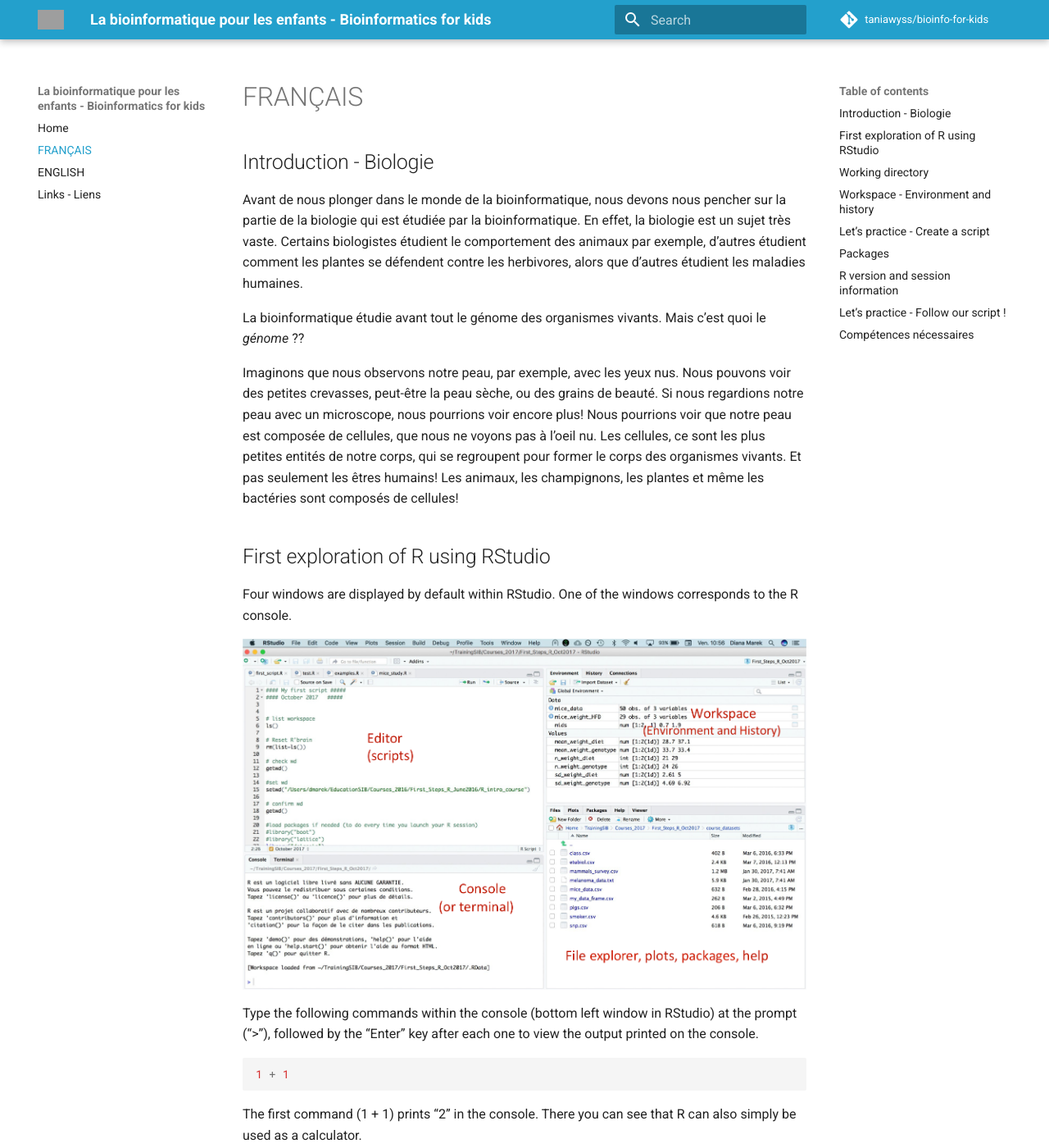
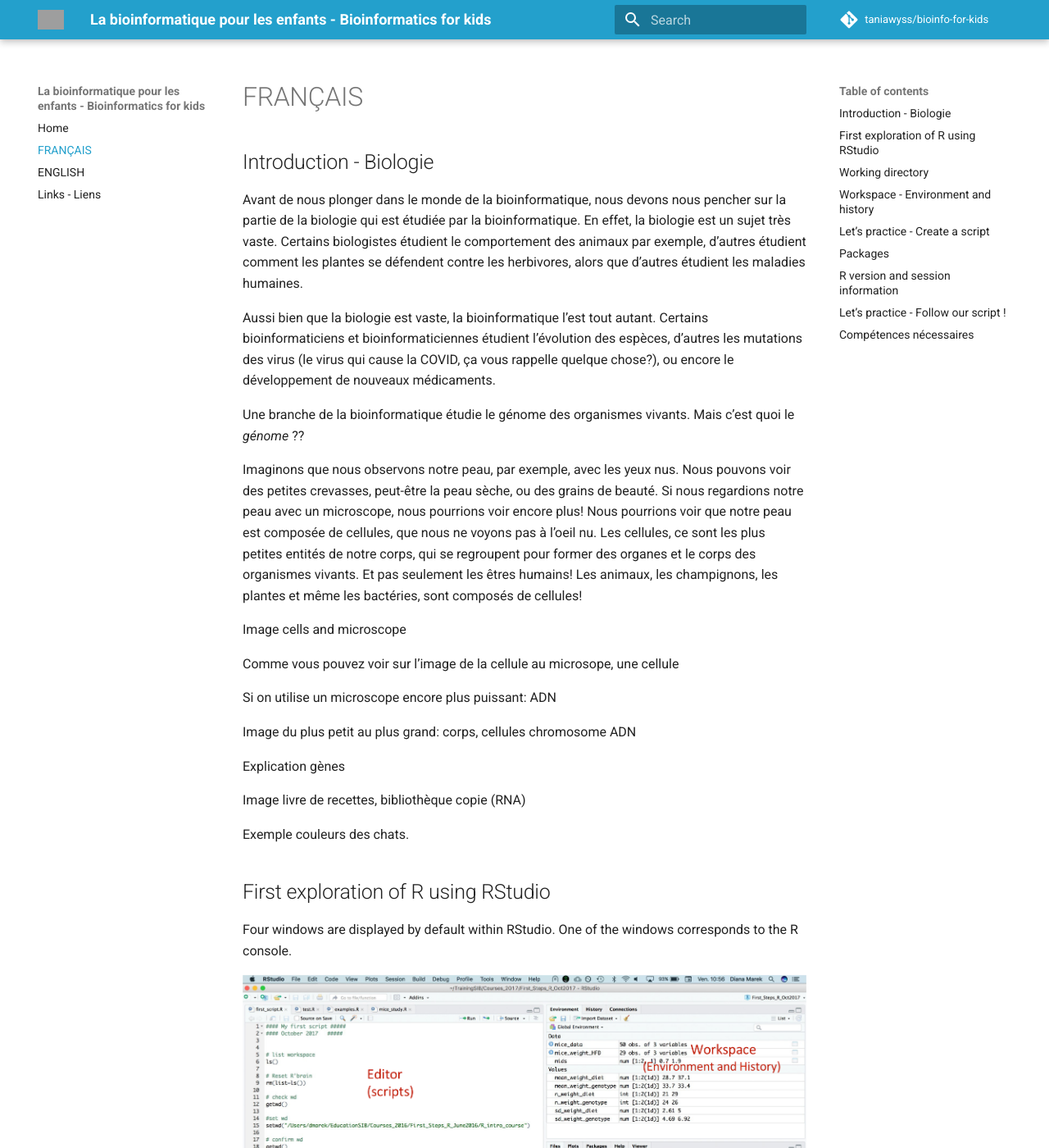
Before and after one commit to taniawyss/bioinfo-for-kids, an MkDocs documentation site: the page built from docs/francais.md, in a window 1280 px wide and 1400 px high. Shown: the whole window at 82% size. Built offline with MkDocs 1.6.1 and Material for MkDocs 9.7.7, drawn with Linux system fonts in a browser that asks for light colours; comment, search, counter and statistics services are not loaded; grey boxes are pictures that could not be loaded.

Commit message:
first commit

```diff
--- a/docs/francais.md
+++ b/docs/francais.md
@@ -6,14 +6,34 @@ Avant de nous plonger dans le monde de la bioinformatique, nous devons nous penc
 des animaux par exemple, d'autres étudient comment les plantes se défendent contre les herbivores,
 alors que d'autres étudient les maladies humaines.
 
-La bioinformatique étudie avant tout le génome des organismes vivants. Mais c'est quoi le *génome* ??
+Aussi bien que la biologie est vaste, la bioinformatique l'est tout autant. Certains bioinformaticiens et
+bioinformaticiennes étudient l'évolution des espèces, d'autres les mutations des virus (le virus qui cause
+la COVID, ça vous rappelle
+quelque chose?), ou encore le développement de nouveaux médicaments.
+
+Une branche de la bioinformatique étudie le génome des organismes vivants. Mais c'est quoi le *génome* ??
 
 Imaginons que nous observons notre peau, par exemple, avec les yeux nus. Nous pouvons voir des petites crevasses, peut-être
 la peau sèche, ou des grains de beauté. Si nous regardions notre peau avec un microscope, nous pourrions voir encore plus!
 Nous pourrions voir que notre peau est composée de cellules, que nous ne voyons pas à l'oeil nu.
-Les cellules, ce sont les plus petites entités de notre corps, qui se regroupent pour former le corps des organismes vivants.
-Et pas seulement les êtres humains! Les animaux, les champignons, les plantes et même les bactéries sont
+Les cellules, ce sont les plus petites entités de notre corps, qui se regroupent pour former des organes et le corps des organismes vivants.
+Et pas seulement les êtres humains! Les animaux, les champignons, les plantes et même les bactéries, sont
 composés de cellules!
+
+Image cells and microscope
+
+Comme vous pouvez voir sur l'image de la cellule au microsope, une cellule
+
+Si on utilise un microscope encore plus puissant: ADN
+
+Image du plus petit au plus grand: corps, cellules chromosome ADN
+
+Explication gènes
+
+Image livre de recettes, bibliothèque copie (RNA)
+
+Exemple couleurs des chats.
+
 
 
 
```
Also changed, not shown: docs/index.md (+1 -1 lines), 1 other file.
